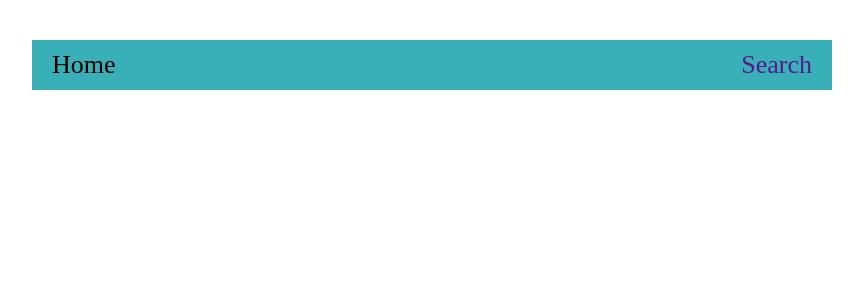
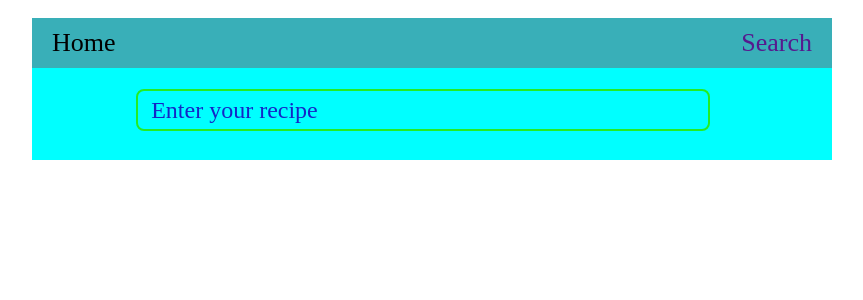
Before and after one commit to uth1nkimAc0Dr/recipe-explorer, a Vue app: page /search in a window 1280 px wide. Shown: the top 300 px of the page, without its empty margins (208-1071 px from the left). Built offline with nearby package versions, Linux system fonts and the light colour scheme.

Commit message:
feat: enhance search functionality and detail view styling

```diff
--- a/src/api/rest/recipeService.ts
+++ b/src/api/rest/recipeService.ts
@@ -1,6 +1,14 @@
 import axios from "axios";
 
-const apiKey = "6c1c2951acc346b0bde85caabba68ff6";
+// trueApiKeys:
+// const apiKey = "6c1c2951acc346b0bde85caabba68ff6";
+// const apiKey = "c24d5c8c05e241d2bb113a244a42aa32";
+// const apiKey = "417ffdef37b64c7e81b1ae08765d15c6";
+const apiKey = "0a055335a8604276a5f83f5f6b05f4f4";
+
+// fakeApiKey:
+// const apiKey = "c24d5c8c05e241d2bb113a244a42aa33";
+
 const baseUrl = "https://api.spoonacular.com";
 
 const apiClient = axios.create({
@@ -26,23 +34,9 @@ export const searchRecipes = (
   });
 };
 
-// export const searchRecipesByIngredients = (
-//   ingredients: string,
-//   number: number,
-//   ranking: number
-// ) => {
-//   return apiClient.get("/recipes/findByIngredients", {
-//     params: {
-//       ingredients: ingredients,
-//       number: number,
-//       ranking: ranking,
-//     },
-//   });
-// };
-
 // includeNutrition: boolean
 export const getRecipeInformation = (id: number) => {
-  return apiClient.get("/recipes/${id}/information");
+  return apiClient.get(`/recipes/${id}/information`);
   // , {
   //   params: {
   //     includeNutrition: includeNutrition,
--- a/src/components/Header.vue
+++ b/src/components/Header.vue
@@ -16,6 +16,7 @@
       >
         Search
       </div>
+
       <div
         class="header__nav-item"
         v-if="currentRoute.startsWith('/detail')"
@@ -23,6 +24,11 @@
       >
         Detail
       </div>
+
+      <div class="header__nav-item" v-if="currentRoute.startsWith('/detail')">
+        Back
+      </div>
+      <!-- :class="{ active: currentRoute.startsWith('/detail') }" -->
     </nav>
   </header>
 </template>
--- a/src/store/recipeStore.ts
+++ b/src/store/recipeStore.ts
@@ -24,6 +24,7 @@ export const useRecipeStore = defineStore("recipe-store", () => {
     number = 10
   ) => {
     loading.value = true;
+    error.value = null;
     try {
       const response = await searchRecipes(query, cuisine, offset, number);
       recipes.value = response.data.results;
@@ -34,8 +35,9 @@ export const useRecipeStore = defineStore("recipe-store", () => {
     }
   };
   // includeNutrition: boolean
-  const fetchRecipeDetail = async (id: number, includeNutrition: boolean  ) => {
+  const fetchRecipeDetail = async (id: number, includeNutrition: boolean) => {
     loading.value = true;
+    error.value = null;
     try {
       const response = await getRecipeInformation(id);
       recipeDetail.value = response.data;
--- a/src/styles/main.scss
+++ b/src/styles/main.scss
@@ -1,6 +1,8 @@
 #app {
   max-width: 1280px;
   margin: 0 auto;
-  padding: 2rem;
+  padding: 10px 20px;
   text-align: center;
+
+
 }
--- a/src/views/DetailPage.vue
+++ b/src/views/DetailPage.vue
@@ -1,15 +1,17 @@
 <template>
-  <div v-if="recipeDetail">
-    <h1>{{ recipeDetail.title }}</h1>
-    <img :src="recipeDetail.image" alt="Recipe Image" />
-    <!--  -->
-    <!--  -->
+  <div>
+    <div v-if="loading">Loading</div>
+    <div v-else-if="error">{{ error.message }}</div>
+    <div v-else-if="recipeDetail">
+      <h1>{{ recipeDetail.title }}</h1>
+      <img :src="recipeDetail.image" alt="Recipe Image" />
+    </div>
     <div>DetailPage</div>
   </div>
 </template>
 
 <script lang="ts">
-import { defineComponent, onMounted } from "vue";
+import { defineComponent, onMounted, computed } from "vue";
 import { useRecipeStore } from "@/store/recipeStore";
 import { useRoute } from "vue-router";
 
@@ -17,13 +19,18 @@ export default defineComponent({
   setup() {
     const store = useRecipeStore();
     const route = useRoute();
+    const loading = computed(() => store.loading);
+    const error = computed(() => store.error);
+    const recipeDetail = computed(() => store.recipeDetail);
 
     onMounted(() => {
-      store.fetchRecipeDetail(Number(route.params.id), true);
+      store.fetchRecipeDetail(Number(route.params.id), false);
     });
 
     return {
-      recipeDetail: store.recipeDetail,
+      recipeDetail,
+      loading,
+      error,
     };
   },
 });
--- a/src/views/HomePage.vue
+++ b/src/views/HomePage.vue
@@ -1,6 +1,5 @@
 <template>
   <div class="home-page">
-
     <div class="recipe-list">
       <div v-for="recipe in recipes" :key="recipe.id" class="recipe-item">
         <router-link :to="`detail/${recipe.id}`">{{
@@ -12,80 +11,43 @@
 </template>
 
 <script lang="ts">
-import { computed, defineComponent, ref, watch, onMounted } from "vue";
+import { computed, defineComponent, onMounted } from "vue";
 import { useRecipeStore } from "@/store/recipeStore";
-import { useDebounceFn } from "@vueuse/core";
-import { useRoute, useRouter } from "vue-router";
 
 export default defineComponent({
   setup() {
     const store = useRecipeStore();
-    const searchQuery = ref("");
-    const router = useRouter();
-    const route = useRoute();
-
-    const onSearch = useDebounceFn(() => {
-      store.fetchRecipes(searchQuery.value, "", 0, 20);
-    }, 1000);
 
     const recipes = computed(() => store.recipes);
 
-    watch(
-      () => searchQuery.value,
-      () => {
-        onSearch();
-      }
-    );
-
-    watch(
-      () => store.recipes,
-      (newRecipes) => {
-        console.log("HomePage Recipes:", newRecipes);
-      }
-    );
-
     onMounted(() => {
       console.log("Компонент смонтирован");
-      store.fetchRecipes("", "", 0, 20);
+      store.fetchRecipes("", "", 0, 30);
     });
-
     return {
-      searchQuery,
       recipes,
-      onSearch,
     };
   },
 });
 </script>
 
-<style>
+<style lang="scss">
 .home-page {
   padding: 20px;
-
-  .search-input {
-    margin-bottom: 20px;
-
-    input {
-      width: 100%;
-      padding: 10px;
-      border-radius: 5px;
-      border: 1px solid #ccc;
-      box-sizing: border-box;
-    }
 }
 
 .recipe-list {
   display: flex;
   flex-wrap: wrap;
   gap: 20px;
+}
 
 .recipe-item {
-      /* background-color: orangered; */
   background-color: #f9f9f9;
   border: 1px solid #ddd;
-      border-radius: 2.5px;
+  border-radius: 0.5px;
   padding: 12px;
-      width: calc(32%-20px);
+  width: calc(32% - 30px);
   text-align: center;
 
   &:hover {
@@ -96,6 +58,4 @@ export default defineComponent({
     text-decoration: none;
   }
 }
-  }
-}
 </style>
--- a/src/views/SearchPage.vue
+++ b/src/views/SearchPage.vue
@@ -1,23 +1,122 @@
 <template>
-  <div>
-    <div class="search-input">
-      <!-- <input
+  <div class="search-page">
+    <div class="search-page__input-container">
+      <input
+        type="text"
         v-model="searchQuery"
-        @input="onSearch"
-        placeholder="Search for recipes..."
-      /> -->
+        class="search-page__input"
+        required
+      />
+      <div class="search-page__label">Enter your recipe</div>
+    </div>
+
+    <div class="recipe-list">
+      <div v-for="recipe in recipes" :key="recipe.id" class="recipe-item">
+        <router-link :to="`detail/${recipe.id}`">
+          {{ recipe.title }}
+        </router-link>
+      </div>
     </div>
   </div>
 </template>
 
 <script lang="ts">
+import { computed, defineComponent, onMounted, ref, watch } from "vue";
 import { useRecipeStore } from "@/store/recipeStore";
-import { defineComponent, ref } from "vue";
+import { useDebounceFn } from "@vueuse/core";
 
 export default defineComponent({
   setup() {
     const store = useRecipeStore();
     const searchQuery = ref("");
+
+    const recipes = computed(() => store.recipes);
+
+    const onSearch = useDebounceFn(() => {
+      if (searchQuery.value.trim() === "") {
+        store.recipes = [];
+        console.log("очищено");
+      } else {
+        store.fetchRecipes(searchQuery.value, "", 0, 20);
+        console.log("NewRecipes: ", recipes.value);
+      }
+    }, 1000);
+
+    // при изменении вводимого вызывается onSearch()
+    watch(searchQuery, () => {
+      onSearch();
+    });
+
+    return {
+      searchQuery,
+      recipes,
+    };
   },
 });
 </script>
+
+<style lang="scss">
+.search-page {
+  display: flex;
+  flex-direction: column;
+  justify-content: center;
+  align-items: center;
+  background: aqua;
+  padding: 10px;
+
+  &__input-container {
+    margin: 8px;
+    width: 100%;
+    box-sizing: border-box;
+    position: relative;
+    height: 56px;
+    // line-height: 80px;
+    z-index: 5;
+  }
+
+  &__input {
+    position: absolute;
+    top: 5%;
+    left: 12%;
+    z-index: 1111;
+
+    width: calc(70%);
+    padding: 5px 12px;
+    border: 2px solid #23ed23;
+    border-radius: 8px;
+    font-size: 24px;
+    outline: none;
+    background: transparent;
+    transition: 0.2s ease;
+  }
+
+  &__label {
+    position: absolute;
+    top: 20%;
+    left: 14%;
+    z-index: 10;
+
+    font-size: 24px;
+    color: #1426c7;
+    transition: 0.2s ease;
+  }
+
+  input:hover {
+    border: 3px solid #23d9ed;
+  }
+
+  input:focus,
+  input:valid {
+    color: rgb(112, 21, 139);
+    border: 4px solid #236aed;
+  }
+
+  input:focus + .search-page__label,
+  input:valid + .search-page__label {
+    color: #4f4e1a;
+    transform: translate(10px, -24px) scale(0.9);
+    // сделать перекрытие бордера
+    z-index: 1111;
+  }
+}
+</style>
```
Lines whose indentation alone changed are shown as unchanged.
